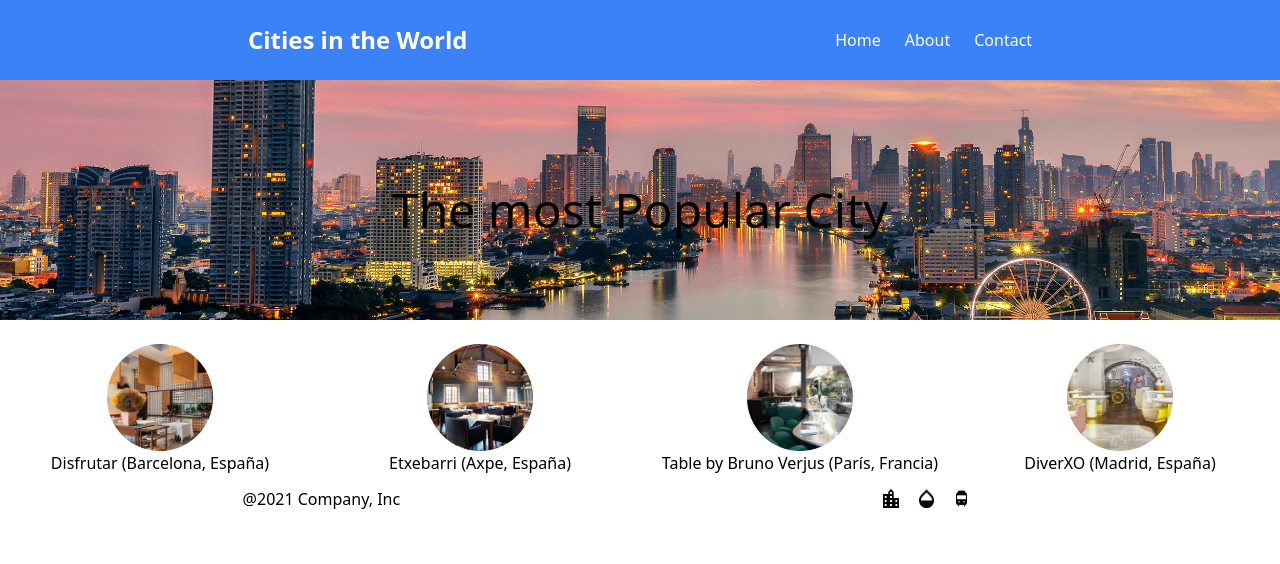
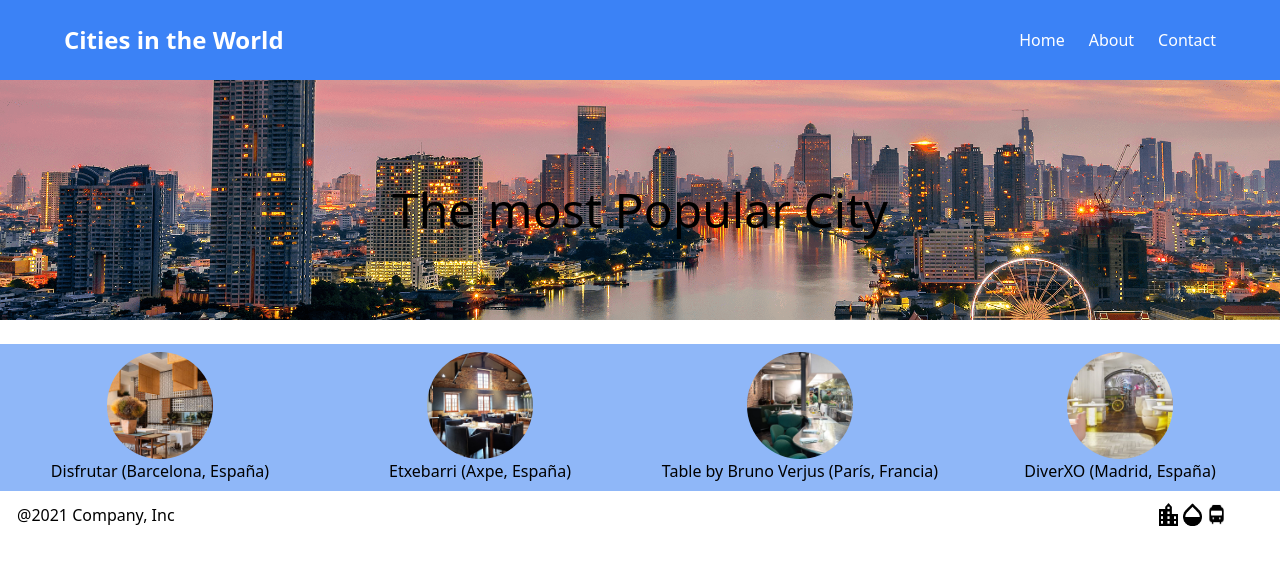
Before and after one commit to erikamc99/cities-in-the-world, a React (Vite) app: page / in a window 1280 px wide. Shown: the top 564 px of the page. Built offline with nearby package versions, Linux system fonts and the light colour scheme.

Commit message:
fix some styles in header and footer

```diff
--- a/src/components/Footer.jsx
+++ b/src/components/Footer.jsx
@@ -1,14 +1,14 @@
 function Footer() {
     return (
-        <div className="w-full m-6">
-          <div className="flex flex-wrap text-left justify-around items-center">
+        <div className="w-full mx-5">
+          <div className="flex flex-wrap text-left justify-between items-center">
             <div className="text-left">
               <p className="p-3 text-black">@2021 Company, Inc</p>
             </div>
             <div className="flex">
-              <img src="../src/assets/img/icon1.png" alt="" className="footer-icon"/>
-              <img src="../src/assets/img/icon2.png" alt="" className="footer-icon"/>
-              <img src="../src/assets/img/icon3.png" alt="" className="footer-icon"/>
+              <img src="../src/assets/img/icon1.png" alt="" className="footer-icon mr-5"/>
+              <img src="../src/assets/img/icon2.png" alt="" className="footer-icon mr-5"/>
+              <img src="../src/assets/img/icon3.png" alt="" className="footer-icon "/>
             </div>
           </div>
         </div>
--- a/src/components/Header.jsx
+++ b/src/components/Header.jsx
@@ -1,14 +1,14 @@
 function Header() {
   return (
-    <nav className="absolute w-full py-6 bg-blue-500">
-      <ul className="flex items-center justify-around max-w-6xl mx-auto">
+    <nav className="absolute w-full py-6 bg-blue-500 px-4">
+      <ul className="flex items-center justify-between max-w-6xl mx-auto">
         <li>
           <h1 className="text-white text-2xl font-bold">Cities in the World</h1>
         </li>
         <li className="flex space-x-6">
-          <a href="../index.html" className="text-white hover:underline">Home</a>
-          <a href="#" className="text-white hover:underline">About</a>
-          <a href="mailto:example@mail.com" className="text-white hover:underline">Contact</a>
+          <p className="text-white hover:underline">Home</p>
+          <p className="text-white hover:underline">About</p>
+          <p className="text-white hover:underline">Contact</p>
         </li>
       </ul>
     </nav>
--- a/src/components/Restaurants.jsx
+++ b/src/components/Restaurants.jsx
@@ -1,6 +1,6 @@
 function Restaurants() {
     return (
-        <div className="flex justify-center items-center space-x-4 bg-blue-100 mt-6">
+        <div className="flex justify-center items-center space-x-4 bg-blue-100 mt-6 py-2">
             <div className="text-center">
                 <img src="../src/assets/img/restaurante-disfrutar.jpg" alt="" className="rounded-full w-1/3 mx-auto"/>
                 <p>Disfrutar (Barcelona, España)</p>
--- a/src/output.css
+++ b/src/output.css
@@ -597,6 +597,11 @@ video {
   margin-right: auto;
 }
 
+.mx-5 {
+  margin-left: 5px;
+  margin-right: 5px;
+}
+
 .my-10 {
   margin-top: 2.5rem;
   margin-bottom: 2.5rem;
@@ -616,6 +621,10 @@ video {
 
 .mt-6 {
   margin-top: 1.5rem;
+}
+
+.mr-5 {
+  margin-right: 5px;
 }
 
 .flex {
@@ -670,6 +679,10 @@ video {
   justify-content: space-around;
 }
 
+.justify-between {
+  justify-content: space-between;
+}
+
 .gap-6 {
   gap: 1.5rem;
 }
@@ -708,6 +721,11 @@ video {
 .bg-blue-500 {
   --tw-bg-opacity: 1;
   background-color: rgb(59 130 246 / var(--tw-bg-opacity, 1));
+}
+
+.bg-blue-100 {
+  --tw-bg-opacity: 1;
+  background-color: rgb(143 183 248 / var(--tw-bg-opacity, 1));
 }
 
 .bg-blue-900 {
@@ -825,10 +843,11 @@ video {
   height: 65vh;
   top: -50px;
 }
+
 .footer-icon {
-  padding: 10px;
-  width: 20%;
+  width: 15%;
 }
+
 .hover\:bg-gray-400:hover {
   --tw-bg-opacity: 1;
   background-color: rgb(156 163 175 / var(--tw-bg-opacity, 1));
```
